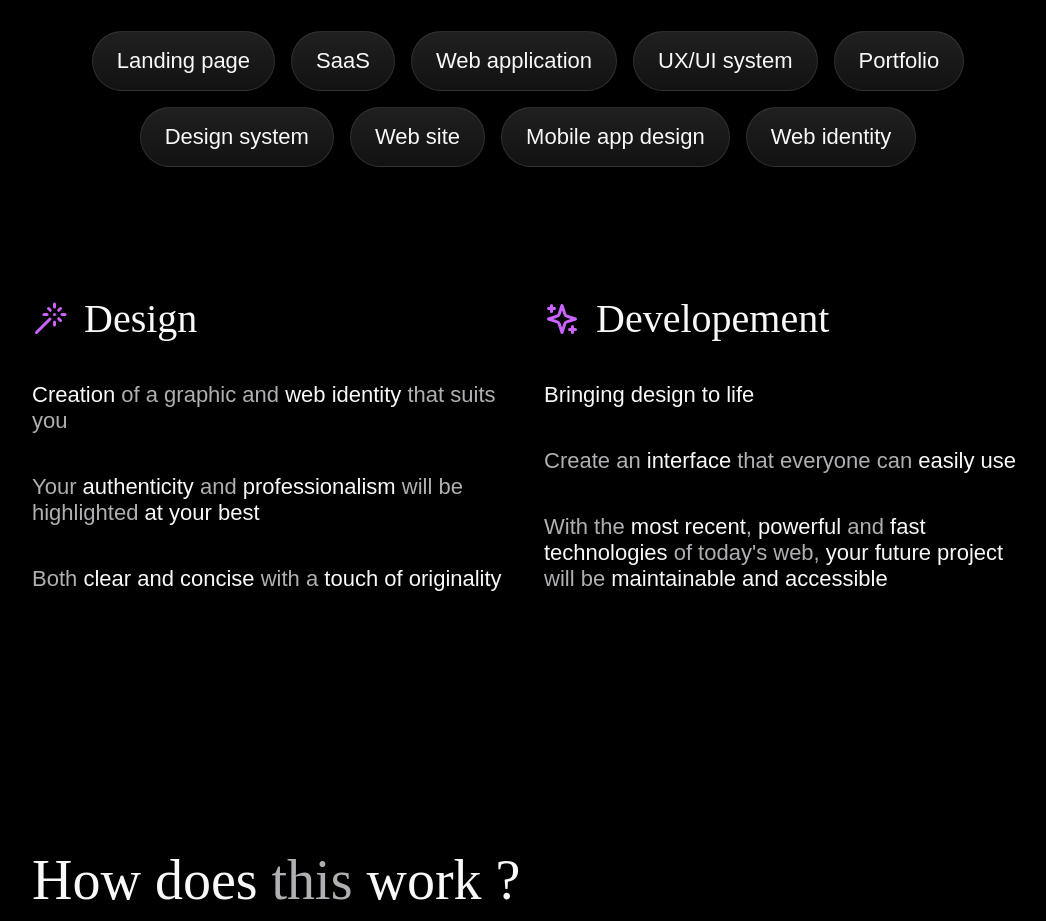
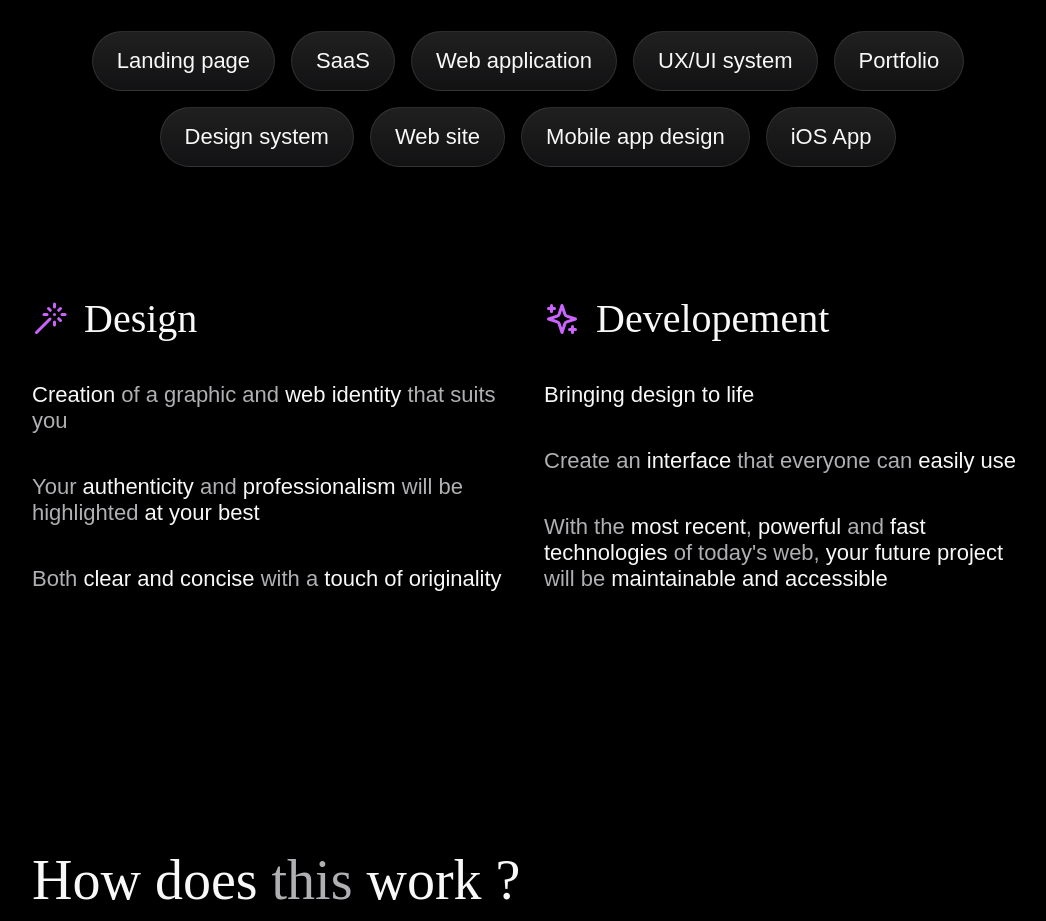
Before and after one commit to thomasjeu03/portfolio2024, a React (Vite) app: page / in a window 1280 px wide. Shown: the part 3020-3941 px from the top of the page, without its empty margins (112-1158 px from the left). Built offline with nearby package versions, Linux system fonts and the light colour scheme; no server answers; a web font is replaced by a local one.

Commit message:
add iOS services

```diff
--- a/src/pages/home/Home.jsx
+++ b/src/pages/home/Home.jsx
@@ -133,7 +133,7 @@ function HomePage() {
                         <li className='card'><h3 className='titre6'>Design system</h3></li>
                         <li className='card'><h3 className='titre6'>Web site</h3></li>
                         <li className='card'><h3 className='titre6'>Mobile app design</h3></li>
-                        <li className='card'><h3 className='titre6'>Web identity</h3></li>
+                        <li className='card'><h3 className='titre6'>iOS App</h3></li>
                     </ul>
                     <div className='dflexrow gap32 w100' style={{alignItems: 'flex-start'}}>
                         <div className='dflexcolumn gap40 w100'>
```
